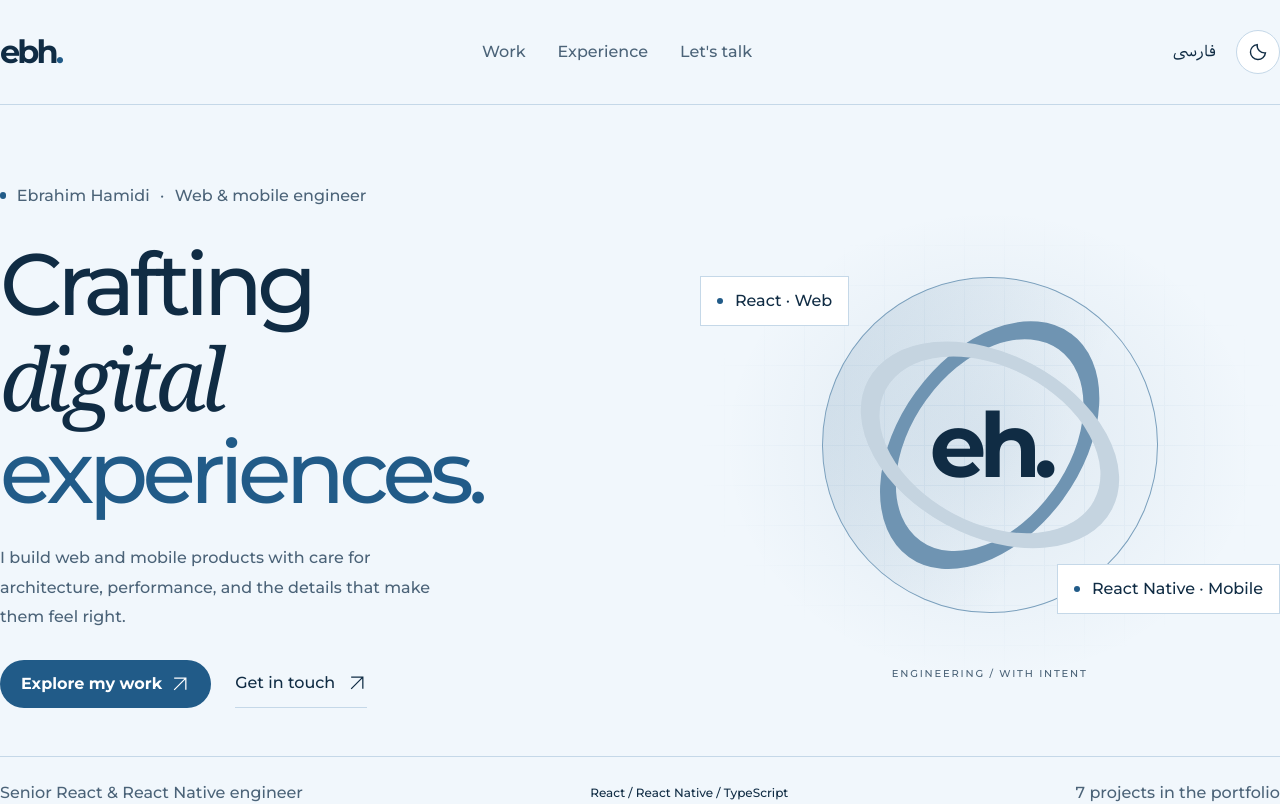
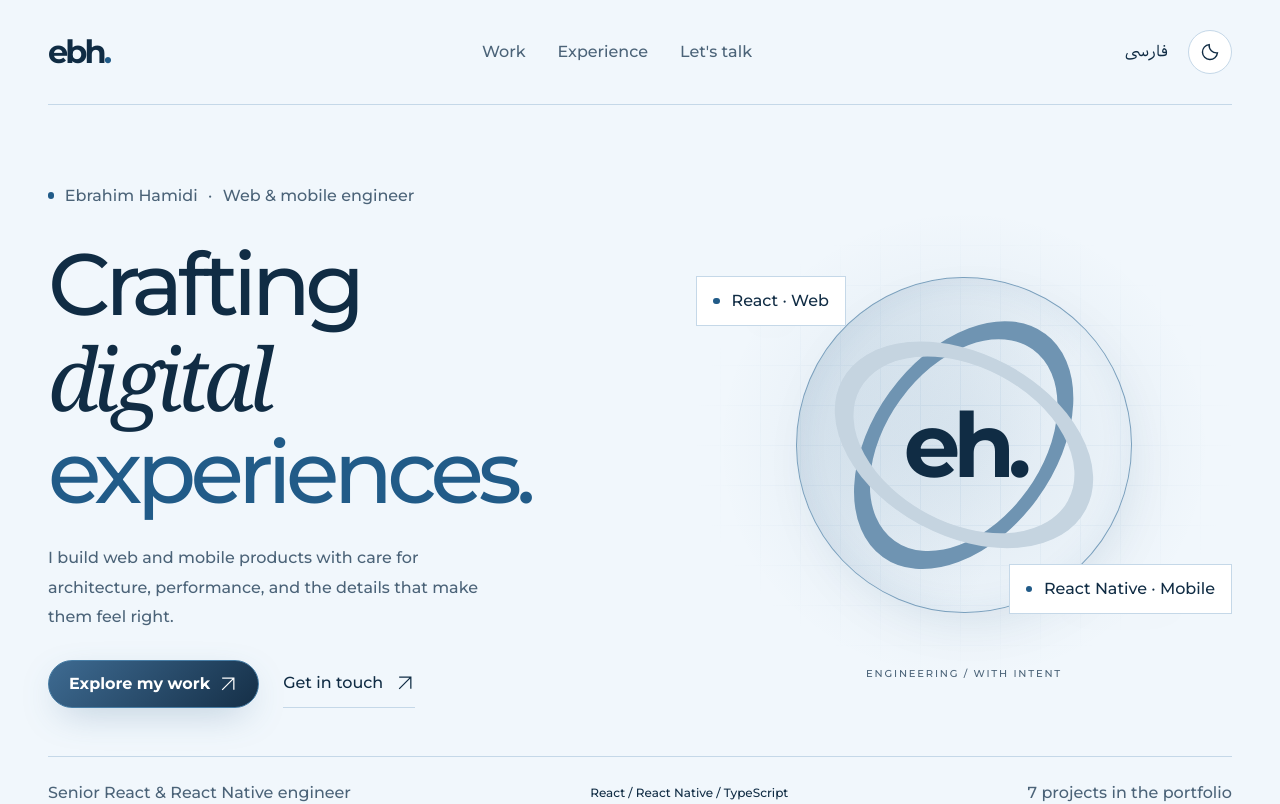
Before and after one commit to ebhdeveloper/ebh-portfolio, a Next.js app: page /en in a window 1280 px wide. Shown: the top 804 px of the page. Built offline with nearby package versions, Linux system fonts and the light colour scheme.

Commit message:
feat(ui): style gradient buttons and localized not-found layout

```diff
--- a/src/styles/components.css
+++ b/src/styles/components.css
@@ -3,21 +3,25 @@
     @apply inline-flex shrink-0 items-center justify-center gap-2 rounded-control border border-transparent text-body font-bold leading-none;
     min-height: var(--spacing-control);
     padding-inline: calc(var(--spacing) * 5);
-    background: var(--accent);
-    color: var(--accent-foreground);
-    transition-property: background-color, color, border-color, opacity;
+    background: var(--gradient-accent);
+    color: var(--button-foreground);
+    border-color: var(--button-border);
+    box-shadow: var(--glow-accent);
+    transition-property: background-color, color, border-color, opacity, transform, box-shadow;
     transition-duration: var(--default-transition-duration);
     transition-timing-function: var(--default-transition-timing-function);
   }
 
   .ui-button:hover:not(:disabled) {
-    opacity: 0.9;
+    transform: translateY(-2px);
+    box-shadow: var(--glow-accent), var(--shadow-card);
   }
 
   .ui-button[data-variant="secondary"] {
     border-color: var(--border);
     background: var(--surface);
     color: var(--foreground);
+    box-shadow: none;
   }
 
   .ui-button[data-variant="secondary"]:hover:not(:disabled) {
@@ -38,9 +42,18 @@
     opacity: 0.5;
   }
 
+  .ui-not-found { min-height: 100svh; display: grid; place-content: center; justify-items: start; gap: 1.5rem; max-width: 48rem; padding: var(--spacing-page); margin-inline: auto; }
+  .ui-not-found-code { font-family: var(--font-montserrat), sans-serif; font-size: clamp(5rem, 20vw, 10rem); line-height: 1; font-weight: 700; color: var(--accent); }
+  .ui-not-found h1 { font-size: var(--text-title); font-weight: 700; }
+  .ui-not-found p { color: var(--muted-foreground); line-height: var(--text-body--line-height); max-width: 32rem; }
+
   @media (prefers-reduced-motion: reduce) {
     .ui-button {
       transition: none;
     }
+
+    .ui-button:hover:not(:disabled) {
+      transform: none;
+    }
   }
 }
```
